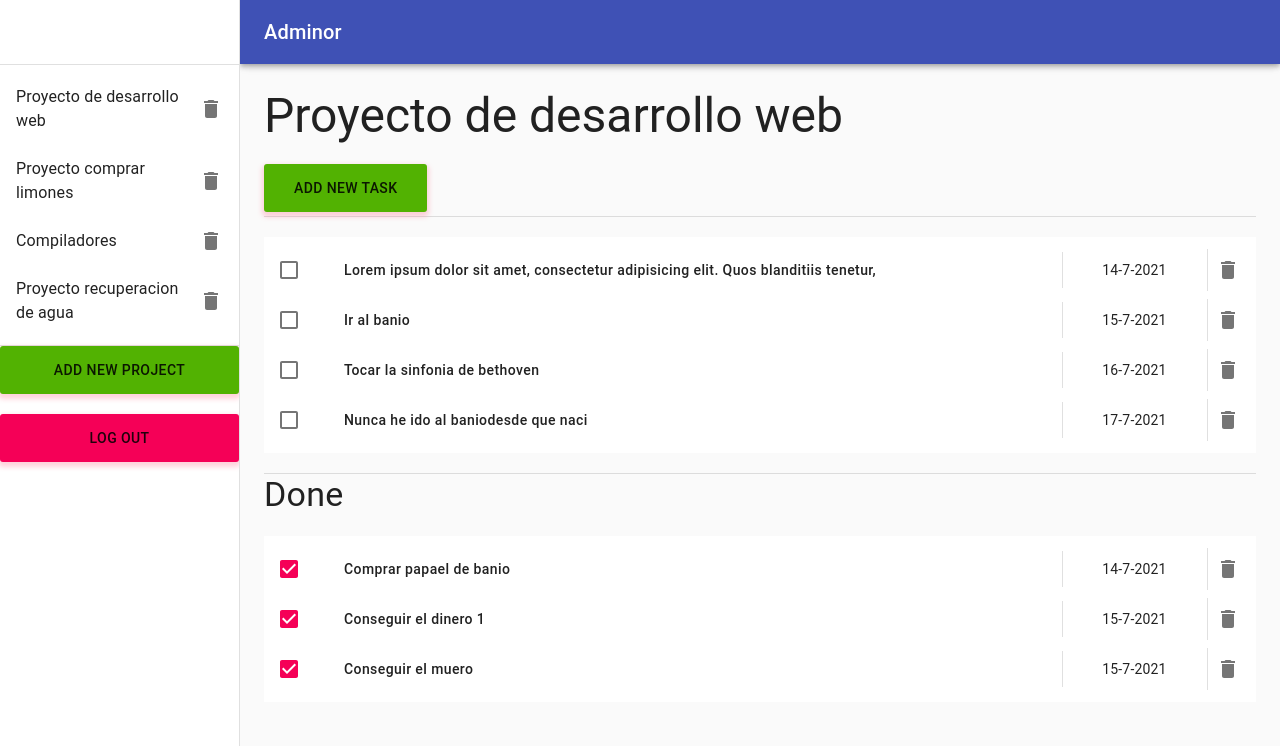
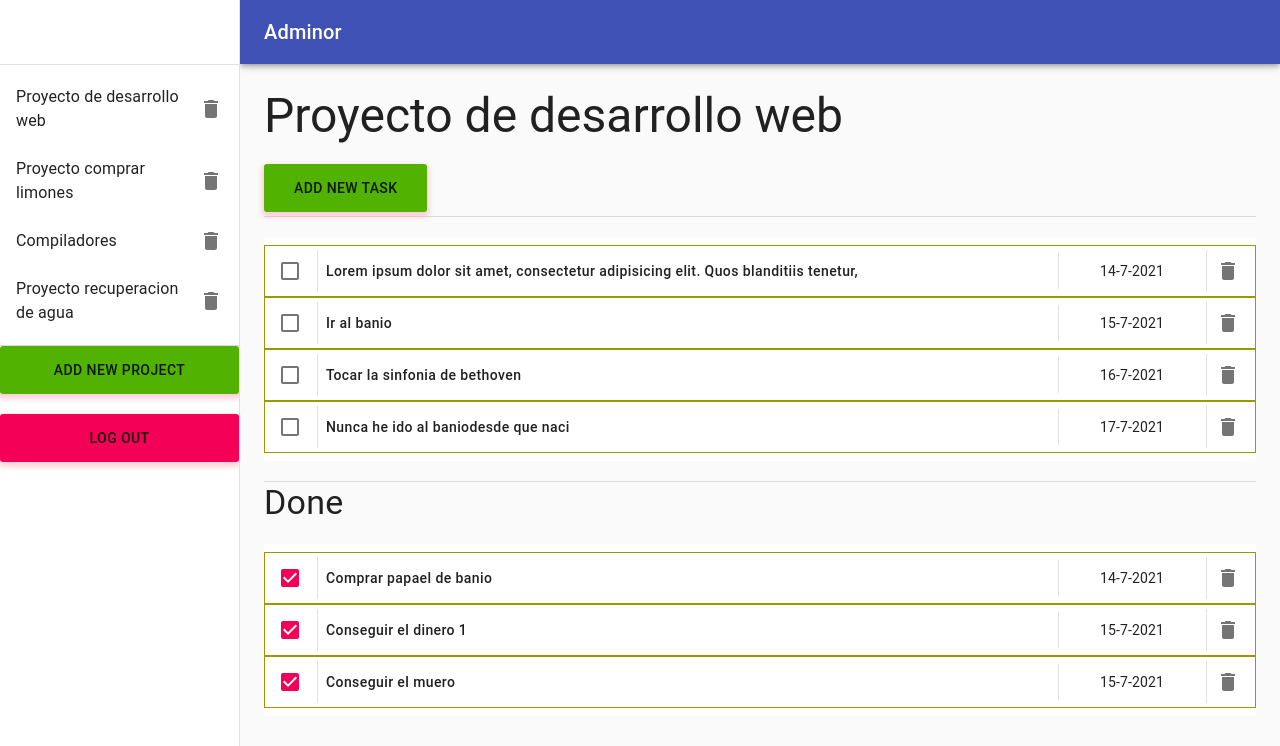
Before and after one commit to MarioBros27/adminor, a React (Create React App) app: page / in a window 1280 px wide. Shown: the top 746 px of the page. Built offline with nearby package versions, Linux system fonts and the light colour scheme.

Commit message:
cleaned previous commit UI

```diff
--- a/src/javascript/components/workspace/TasksList.js
+++ b/src/javascript/components/workspace/TasksList.js
@@ -13,14 +13,13 @@ import Grid from '@material-ui/core/Grid'
 
 import { withStyles } from '@material-ui/core/styles';
 import Typography from '@material-ui/core/Typography';
-import Link from '@material-ui/core/Link';
 import Button from '@material-ui/core/Button'
 
 const StyledButton = withStyles({
     root: {
         width: '100%',
         justifyContent: "flex-start",
-        textAlign: 'left'
+        textAlign: 'left',
     },
     label: {
         textTransform: 'none'
@@ -33,6 +32,7 @@ const useStyles = makeStyles((theme) => ({
         marginTop: '20px',
         marginBottom: '20px',
         backgroundColor: theme.palette.background.paper,
+
     },
 }));
 
@@ -68,7 +68,8 @@ export default function CheckboxList(props) {
                 let value = task.id
 
                 return (
-                    <ListItem key={value} role={undefined} dense >
+                    <ListItem key={value} role={undefined} dense style={{
+                        border: '1px solid #999900' }}>
 
                         <ListItemIcon>
 
@@ -79,6 +80,7 @@ export default function CheckboxList(props) {
                             />
 
                         </ListItemIcon>
+                        <Divider orientation="vertical" flexItem style={{ marginLeft: "-20px" }} />
                         <Grid container direction='row' alignItems="center">
                             <Grid item md={10} xs={12}  >
                                 <Typography variant='body1'>
--- a/src/javascript/components/workspace/Workspace.js
+++ b/src/javascript/components/workspace/Workspace.js
@@ -234,9 +234,6 @@ export default function Workspace(props) {
     const [done, setDone] = useState(done_tasks)
 
     const changeTaskStatus = function (value, id) {
-
-
-
         //If value is true it means that a not done is changed to done. If else the opposite
         var doneTemp = done
         var notDoneTemp = notDone
```
